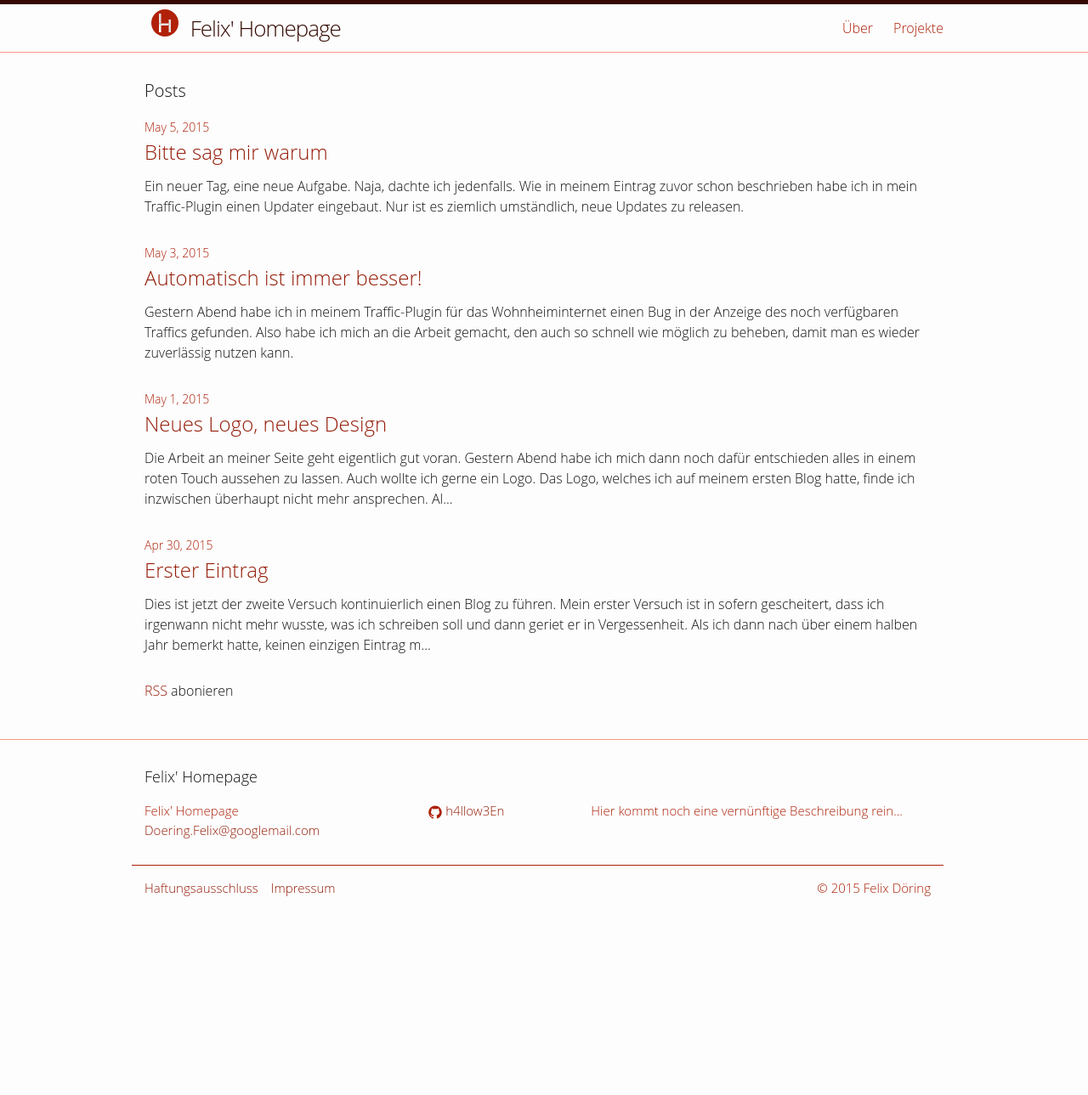
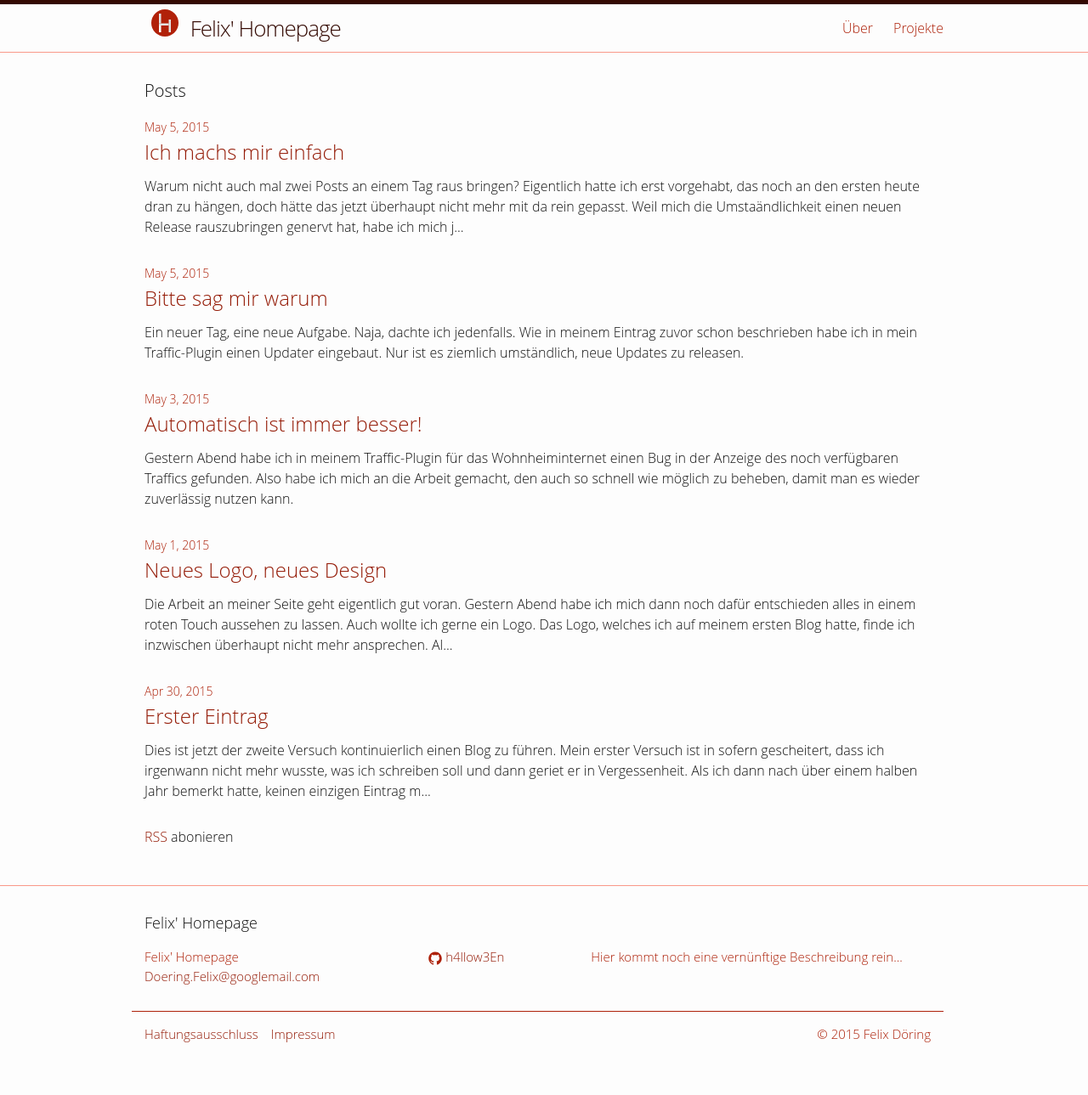
Before and after one commit to MarauderXtreme/felixdoering.com, a Jekyll site: the page built from index.html, in a window 1280 px wide. Shown: the whole page at 85% size. Built offline with Jekyll 4.4.1, drawn with Linux system fonts in a browser that asks for light colours; the list of posts is cut into pages by our own code; before the commit the page ends 1117 px from its top, so only the background shows below that.

Commit message:
new post, new projectsite

```diff
--- a/_data/projects.yml
+++ b/_data/projects.yml
@@ -2,3 +2,5 @@
 additional_sites:
   AGDSN_traffic_Mac:
     url: /projects/AGDSN_traffic_Mac.html
+  sparkle-autorelease:
+    url: /projects/sparkle-autorelease.html
--- /dev/null
+++ b/_posts/2015-05-05-Ich-machs-mir-einfach.md
@@ -0,0 +1,18 @@
+---
+layout: post
+title:  "Ich machs mir einfach"
+date:   2015-05-05 18:15:00
+categories: GitHub release sparkle
+---
+Warum nicht auch mal zwei Posts an einem Tag raus bringen?
+Eigentlich hatte ich erst vorgehabt, das noch an den ersten heute dran zu hängen, doch hätte das jetzt überhaupt nicht mehr mit da rein gepasst.
+Weil mich die Umstaändlichkeit einen neuen Release rauszubringen genervt hat, habe ich mich jetzt tatsächlich noch mal hingesetzt und einfach ein Shell-Script geschrieben, welches die Informationen von einer JSON-Datei bekommt.
+Damit ist es jetzt wesentlich einfacher.
+1. release.json aktualisieren (und speicher ;-) )
+2. `./do_release.sh release.json`
+3. Fertig!
+
+Da es Thematisch nicht so wirklich in das Repository des Traffic-Plugins passt und es ja auch ruhig andere nutzen können (viel Spaß damit Kilian ;-) ) habe ich es in ein eigenes Repository gepackt.
+
+Ich wollte es mir einfacher machen und habe es getan.
+Vielleicht finden ja andere auch Nutzen daran!
```
Also changed, not shown: _projects/AGDSN_traffic_Mac.md (+1 -1 lines), _projects/sparkle-autorelease.md (added, +17 -0 lines).
